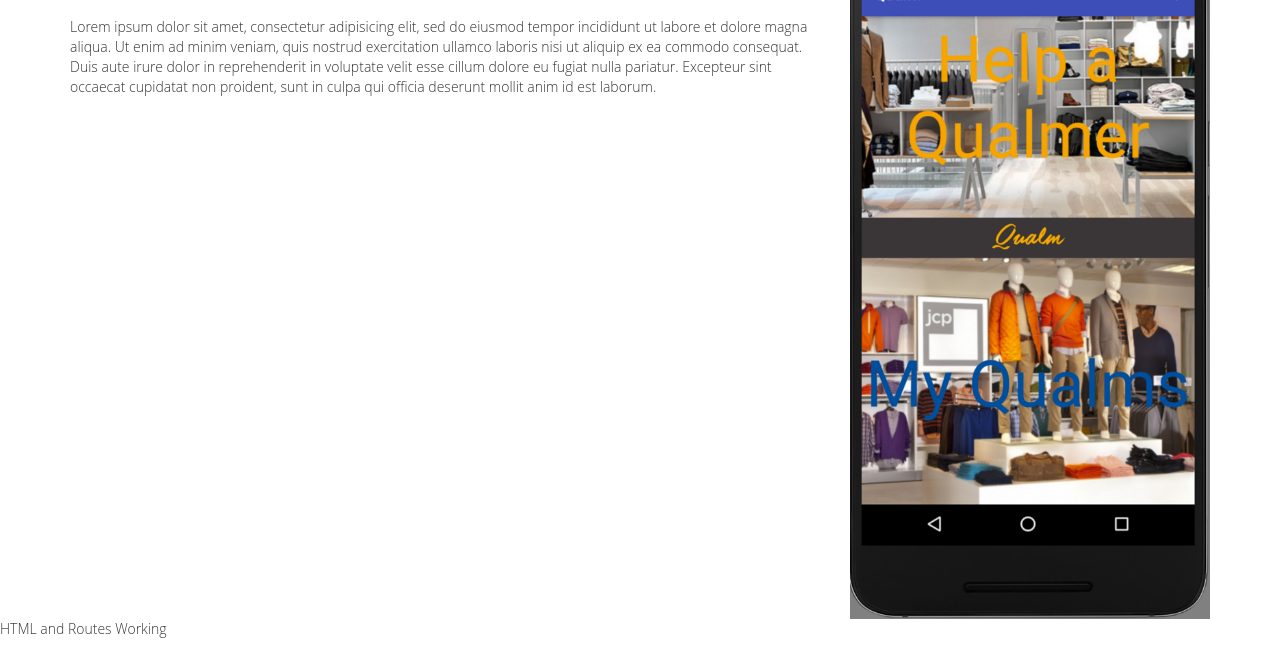
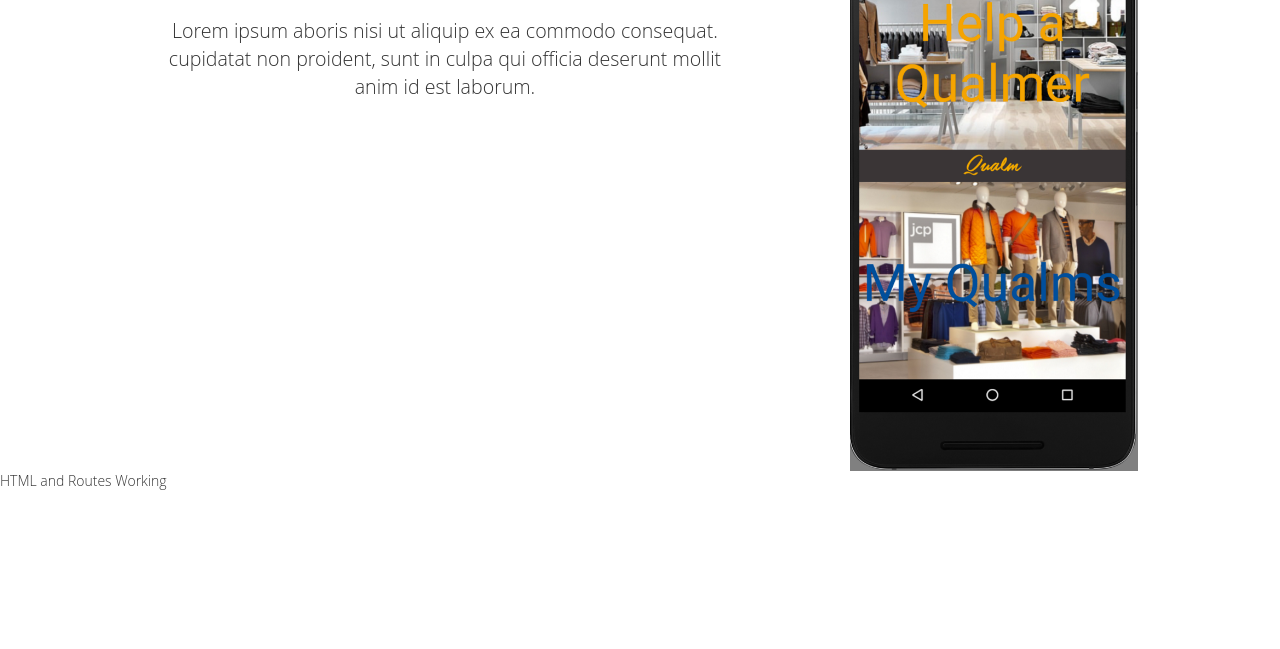
Before and after one commit to juneshaw/qualm-landing-page, a website: page index.html in a window 1280 px wide. Shown: the part 195-844 px from the top of the page. After the commit the page ends 800 px from the top, so only its background shows below. Drawn offline with nearby package versions, Linux system fonts and the light colour scheme; some packages are replaced by stand-ins of ours.

Commit message:
changed image size

```diff
--- a/css/main.css
+++ b/css/main.css
@@ -61,5 +61,11 @@
 }
 img{
   /*height: 50vh;*/
-  width: 100%;
+  width: 80%;
 }
+.howTo{
+  font-size: 1.4em;
+  padding-left: 10%;
+  padding-right: 10%;
+  /*letter-spacing: 2px;*/
+}
--- a/index.html
+++ b/index.html
@@ -40,9 +40,9 @@
     <div class="container">
       <div class="row">
         <div class="col-sm-8">
-          <h1 style = {opacity:0.5}>Lorem ipsum dolor sit amet, consectetur adipisicing elit.</h1>
+          <h1 class='text-center'>Lorem ipsum dolor sit amet, consectetur adipisicing elit.</h1>
           <hr>
-          <p>Lorem ipsum dolor sit amet, consectetur adipisicing elit, sed do eiusmod tempor incididunt ut labore et dolore magna aliqua. Ut enim ad minim veniam, quis nostrud exercitation ullamco laboris nisi ut aliquip ex ea commodo consequat. Duis aute irure dolor in reprehenderit in voluptate velit esse cillum dolore eu fugiat nulla pariatur. Excepteur sint occaecat cupidatat non proident, sunt in culpa qui officia deserunt mollit anim id est laborum.</p>
+          <p class='howTo text-center'>Lorem ipsum aboris nisi ut aliquip ex ea commodo consequat. cupidatat non proident, sunt in culpa qui officia deserunt mollit anim id est laborum.</p>
         </div>
         <div class="col-sm-4">
           <img src="./public/images/Qualm.png">
```
